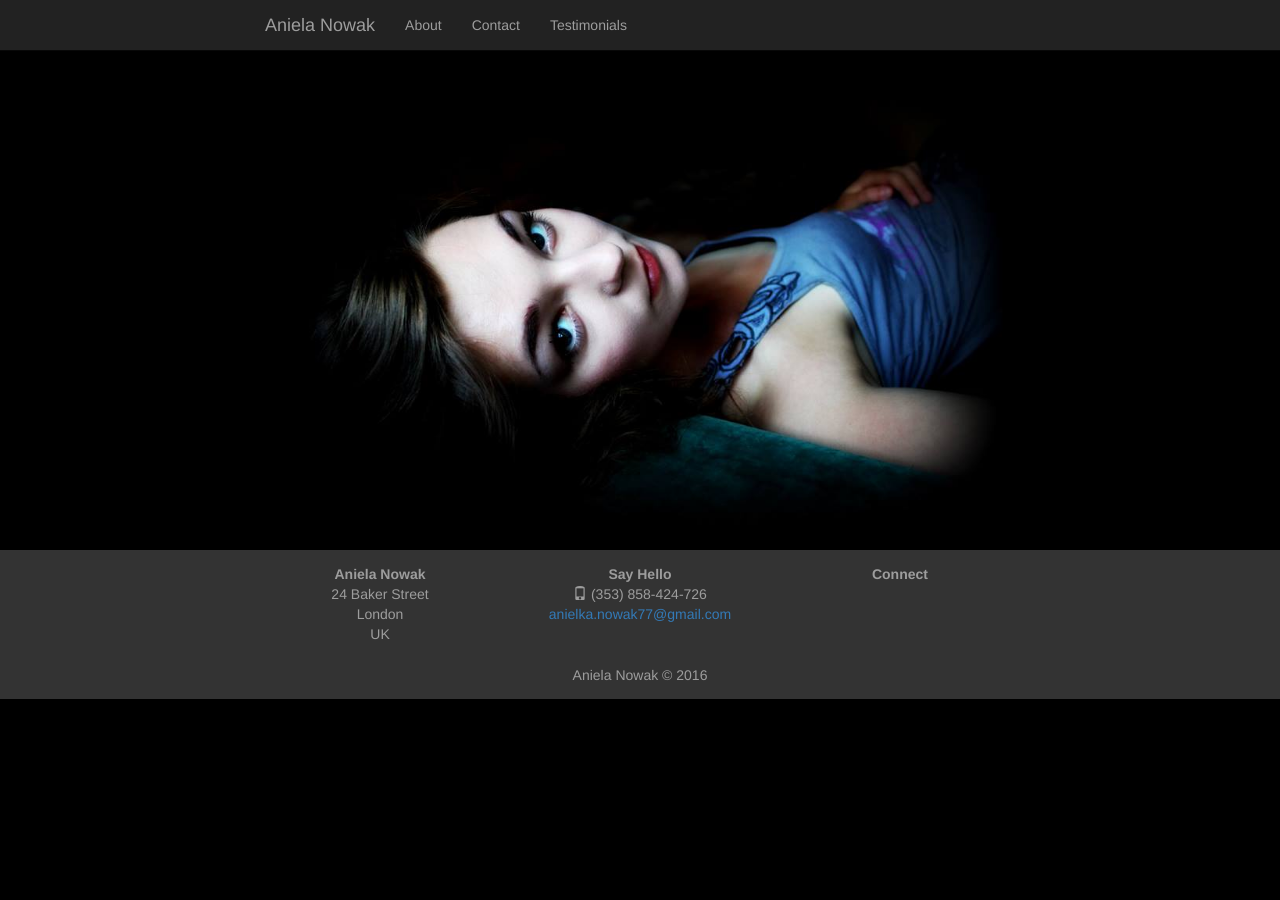
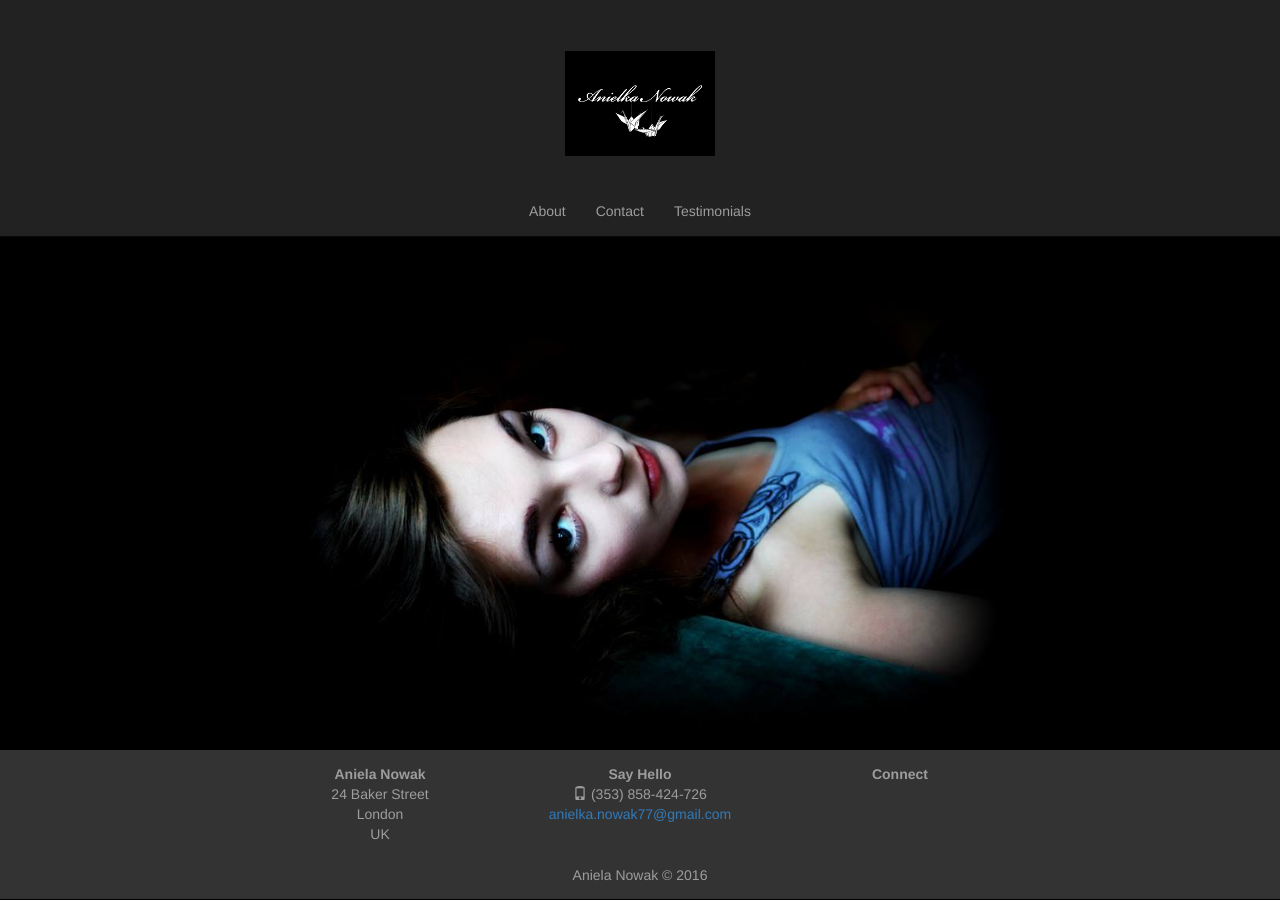
Before and after one commit to anielanowak/anielanowak.github.io, a Jekyll site: the page built from index.html, in a window 1280 px wide. Built offline with Jekyll 4.4.1, drawn with Linux system fonts in a browser that asks for light colours.

Commit message:
Add centered navbar and image brand name

```diff
--- a/_includes/nav.html
+++ b/_includes/nav.html
@@ -1,8 +1,6 @@
 <!-- Fixed navbar -->
 <nav class="navbar navbar-inverse navbar-fixed-top">
   <div class="container">
-    <div class="row">
-      <div class="col-md-8 col-md-offset-2">
         <div class="navbar-header">
           <button type="button" class="navbar-toggle collapsed" data-toggle="collapse" data-target="#navbar" aria-expanded="false" aria-controls="navbar">
             <span class="sr-only">Toggle navigation</span>
@@ -10,7 +8,7 @@
             <span class="icon-bar"></span>
             <span class="icon-bar"></span>
           </button>
-          <a class="navbar-brand active" href="/">Aniela Nowak</a>
+          <a class="navbar-brand active" href="/"><img src="/assets/img/brand-img-01.png"></img></a>
         </div>
         <div id="navbar" class="navbar-collapse collapse">
           <ul class="nav navbar-nav">
@@ -19,7 +17,5 @@
             <li><a href="/testimonials">Testimonials</a></li>
           </ul>
         </div><!--/.nav-collapse -->
-      </div>
-    </div><!--/.row -->
   </div>
 </nav>
--- a/_sass/01tools/_global.sass
+++ b/_sass/01tools/_global.sass
@@ -1,4 +1,4 @@
 // Body padding to push down content when fixed nav bar is used
 body
-    padding: 50px 0 0 0
+    padding: 250px 0 0 0
     background-color: black
--- a/_sass/03sections/_navigation.scss
+++ b/_sass/03sections/_navigation.scss
@@ -1,9 +1,31 @@
-/* ADDED for centering navbar items */
-.navbar .inner-nav ul {
-position:relative;left:50%;float:left;margin-right:0;margin-left:0;
+// Centered navigatin on screens wider than 768px
+@media (min-width: 768px) {
+    .navbar-header {
+        float: left;
+        padding: 15px;
+        text-align: center;
+        width: 100%;
+    }
+    .navbar-brand {float:none;}
+
+    .navbar .navbar-nav {
+      display: inline-block;
+      float: none;
+      vertical-align: top;
+    }
+
+    .navbar .navbar-collapse {
+      text-align: center;
+    }
 }
 
-/* ADDED for centering navbar items */
-.navbar .inner-nav li {
-position:relative;right:50%;float:left;margin:0;list-style:none
+
+.navbar-brand {
+  padding: 0px; /* firefox bug fix */
 }
+.navbar-brand>img {
+  height: 100%;
+  padding: 15px; /* firefox bug fix */
+  width: auto;
+  margin: auto;
+}
```
Also changed, not shown: _sass/01tools/_images.sass (line endings or trailing spaces), assets/img/brand-img-01.jpg (added), assets/img/brand-img-01.png (added), assets/img/brand-img-02.jpg (added), assets/img/brand-img-03.jpg (added), assets/img/brand-img-04.jpg (added), assets/img/test.JPG (added).
